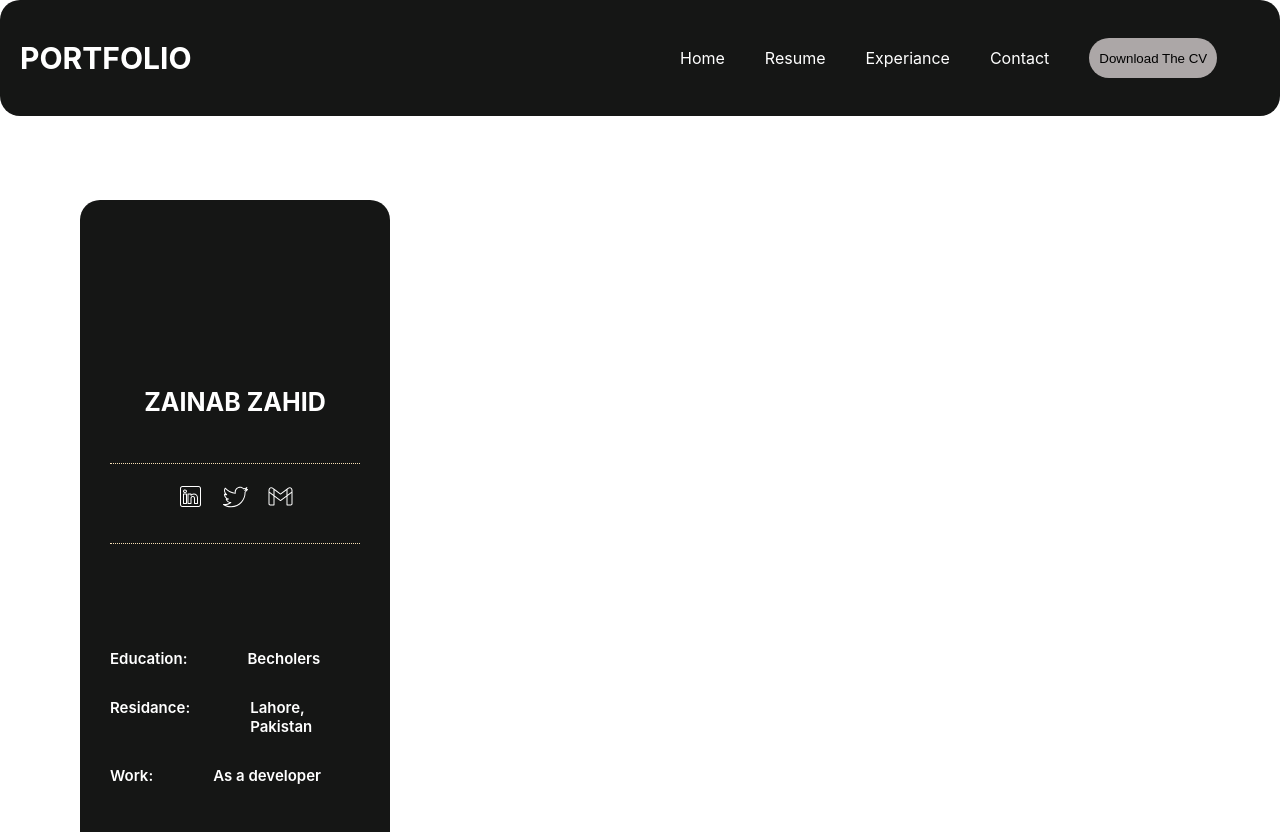
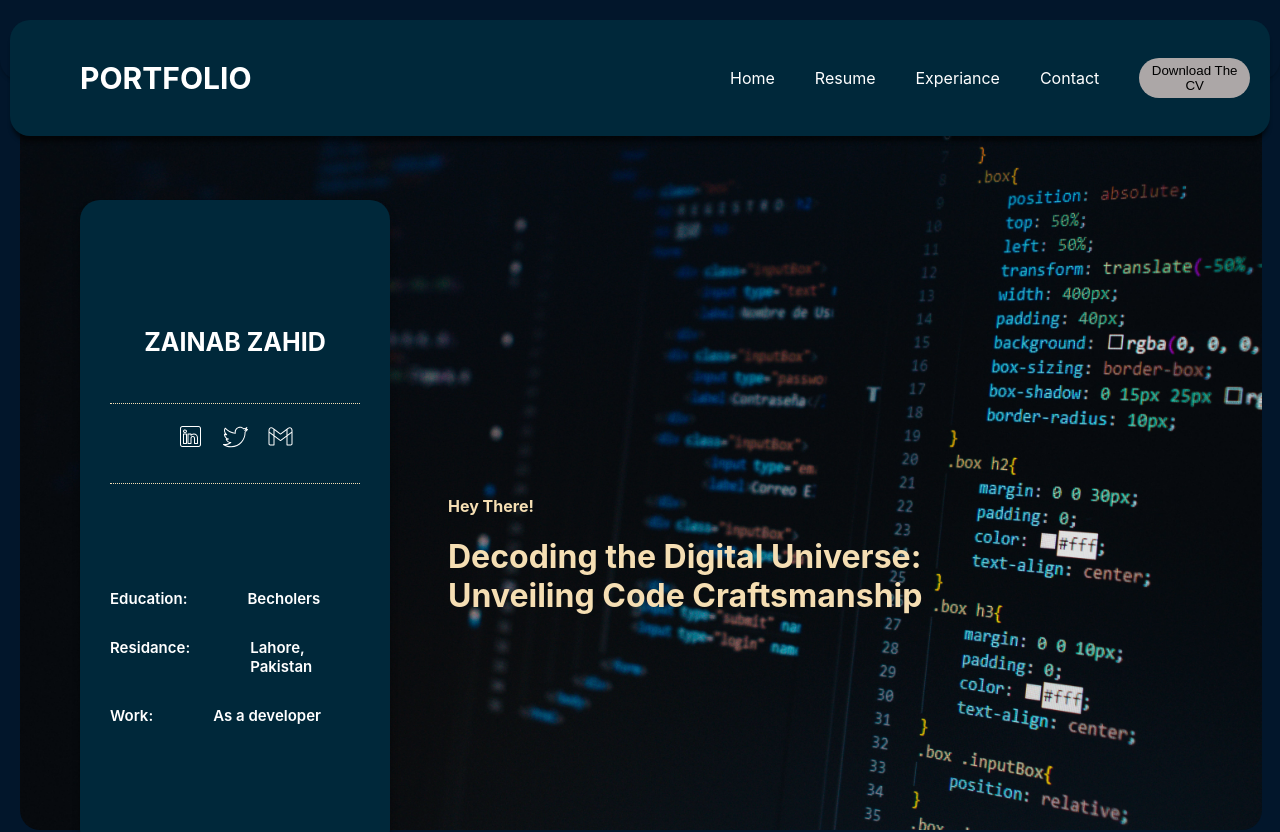
Before and after one commit to zainabzahid711/portfolio, a React (Create React App) app in the folder basic-portfolio/: page / in a window 1280 px wide. Shown: the top 832 px of the page. Built offline with nearby package versions, Linux system fonts and the light colour scheme.

Commit message:
modifications

```diff
--- a/basic-portfolio/src/components/Portfolio/Portfolio.js
+++ b/basic-portfolio/src/components/Portfolio/Portfolio.js
@@ -2,12 +2,16 @@ import React from "react";
 import style from "./Portfolio.module.css";
 import Sidebar from "../SideBar/Sidebar";
 import Header from "../header/Header";
+import BgImage from "../bgImage/BgImage";
+import Description from "../Description/Description";
 
 function Portfolio() {
   return (
     <div className={style.Portfolio}>
       <Header />
+      <BgImage />
       <Sidebar />
+      <Description />
     </div>
   );
 }
--- a/basic-portfolio/src/components/Portfolio/Portfolio.module.css
+++ b/basic-portfolio/src/components/Portfolio/Portfolio.module.css
@@ -0,0 +1,3 @@
+.Portfolio {
+  scroll-behavior: smooth;
+}
--- a/basic-portfolio/src/components/SideBar/Sidebar.module.css
+++ b/basic-portfolio/src/components/SideBar/Sidebar.module.css
@@ -3,15 +3,18 @@
   top: 25%;
   left: 80px;
   z-index: 1;
-  background-color: rgb(21, 22, 21);
+  /* background-color: rgb(21, 22, 21); */
+  background-color: #00283a;
   color: white;
   width: 250px;
-  height: calc(90vh - 10px);
+  height: calc(75vh - 10px);
   border-radius: 20px;
   padding: 30px;
   display: flex;
   flex-direction: column;
   justify-content: center;
+  border-radius: 20px 20px;
+  box-shadow: 0 7px 8px -2px rgba(0, 0, 0, 0.6);
 }
 
 .headingName {
--- a/basic-portfolio/src/components/header/Header.module.css
+++ b/basic-portfolio/src/components/header/Header.module.css
@@ -1,10 +1,12 @@
 .Header {
   position: fixed;
-  top: 0;
-  left: 0;
-  right: 0;
+  top: 20px;
+  left: 10px;
+  right: 10px;
   z-index: 5;
-  background-color: rgb(21, 22, 21);
+  /* background-color: rgb(21, 22, 21); */
+  background-color: #00283a;
+  box-shadow: 0 7px 4px -2px rgba(0, 0, 0, 0.6);
   color: white;
   border-radius: 20px;
   padding: 20px;
@@ -12,6 +14,7 @@
 }
 
 .leftContent {
+  margin-left: 50px;
   flex: 0 0 50%;
   font-size: 15px;
 }
--- a/basic-portfolio/src/index.css
+++ b/basic-portfolio/src/index.css
@@ -5,6 +5,10 @@ body {
     sans-serif;
   -webkit-font-smoothing: antialiased;
   -moz-osx-font-smoothing: grayscale;
+  background-color: #02162b;
+  scroll-behavior: smooth;
+  border-radius: 0 0 20px 20px;
+  box-shadow: 0 2px 4px -2px rgba(0, 0, 0, 0.6);
 }
 
 code {
```
Also changed, not shown: basic-portfolio/src/assets/png/lovepik-the-programmer-is-typing-the-code-png-image_401245821_wh1200.png (added).
